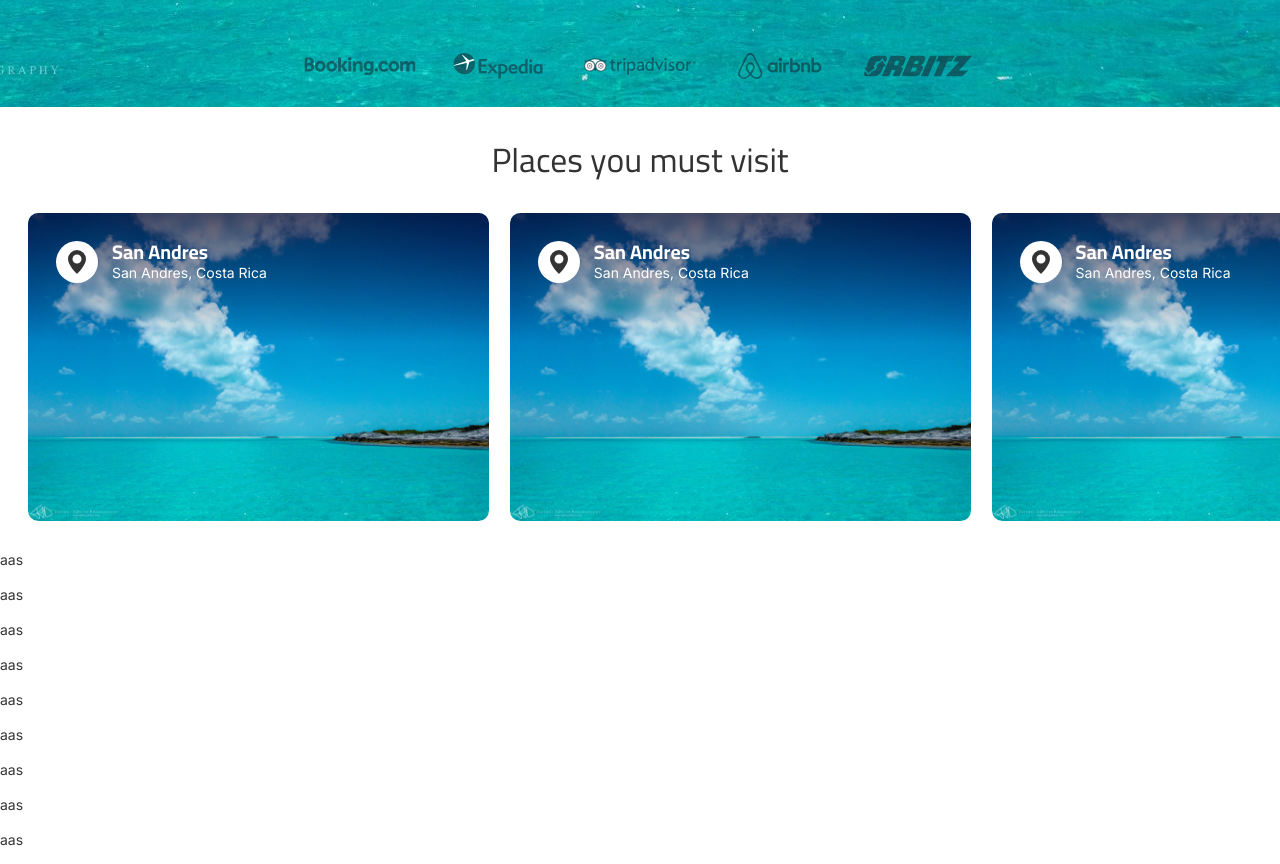
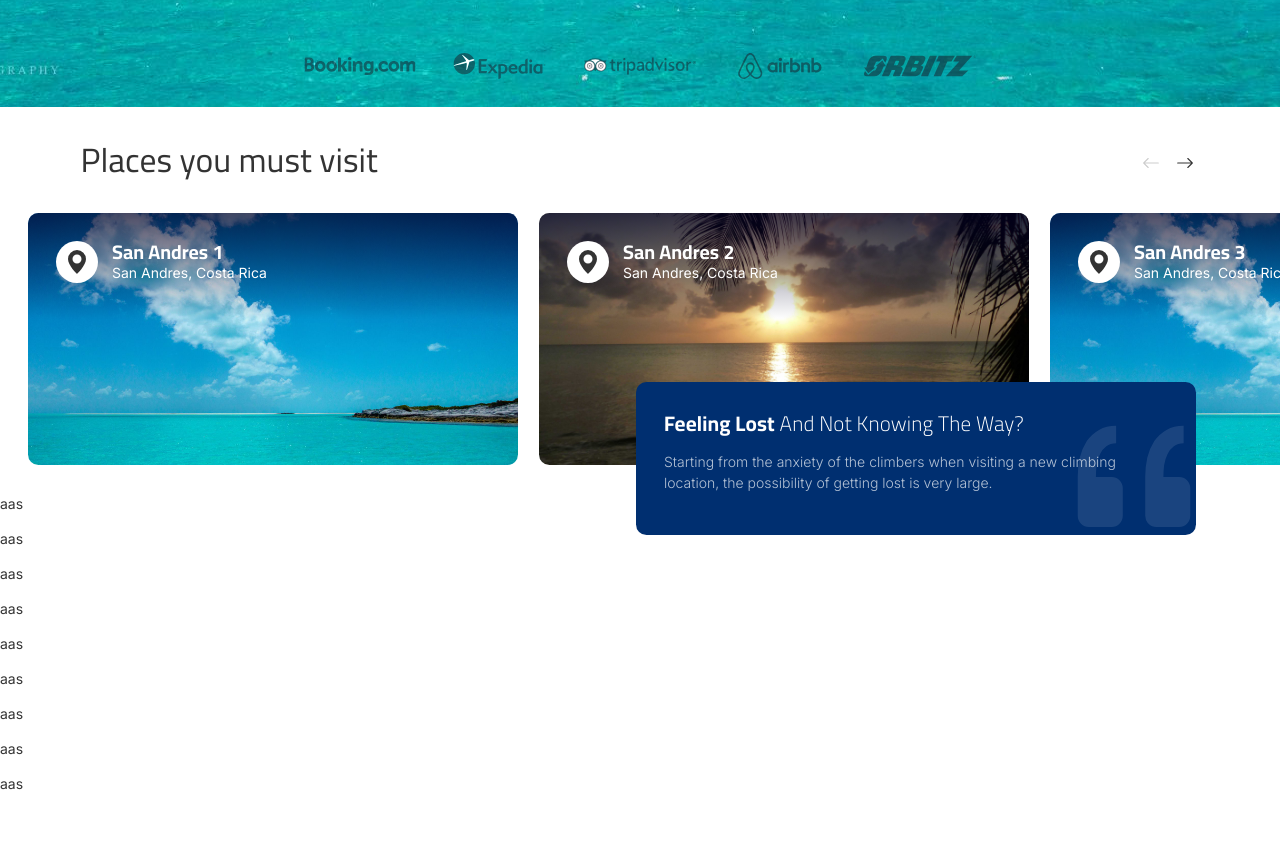
Before and after one commit to johanso/travel, a Next.js app: page / in a window 1280 px wide. Shown: the part 693-1557 px from the top of the page. After the commit the page ends 1501 px from the top, so only its background shows below. Built offline with nearby package versions, Linux system fonts and the light colour scheme.

Commit message:
advances olaces carrousel

```diff
--- a/src/app/components/icons/index.tsx
+++ b/src/app/components/icons/index.tsx
@@ -36,3 +36,25 @@
     </svg>
   )
 }
+
+export const IconQuote: React.FC<IconProps> = ({size = 16, color = 'currentColor'}) => {
+  return (
+    <svg xmlns="http://www.w3.org/2000/svg" width={size} height={size} fill={color} className="bi bi-quote" viewBox="0 0 16 16">
+      <path d="M12 12a1 1 0 0 0 1-1V8.558a1 1 0 0 0-1-1h-1.388q0-.527.062-1.054.093-.558.31-.992t.559-.683q.34-.279.868-.279V3q-.868 0-1.52.372a3.3 3.3 0 0 0-1.085.992 4.9 4.9 0 0 0-.62 1.458A7.7 7.7 0 0 0 9 7.558V11a1 1 0 0 0 1 1zm-6 0a1 1 0 0 0 1-1V8.558a1 1 0 0 0-1-1H4.612q0-.527.062-1.054.094-.558.31-.992.217-.434.559-.683.34-.279.868-.279V3q-.868 0-1.52.372a3.3 3.3 0 0 0-1.085.992 4.9 4.9 0 0 0-.62 1.458A7.7 7.7 0 0 0 3 7.558V11a1 1 0 0 0 1 1z"/>
+    </svg>
+  )
+}
+export const IconArrowRight: React.FC<IconProps> = ({size = 16, color = 'currentColor'}) => {
+  return (
+    <svg xmlns="http://www.w3.org/2000/svg" width={size} height={size} fill={color} className="bi bi-arrow-right" viewBox="0 0 16 16">
+      <path fillRule="evenodd" d="M1 8a.5.5 0 0 1 .5-.5h11.793l-3.147-3.146a.5.5 0 0 1 .708-.708l4 4a.5.5 0 0 1 0 .708l-4 4a.5.5 0 0 1-.708-.708L13.293 8.5H1.5A.5.5 0 0 1 1 8"/>
+    </svg>
+  )
+}
+export const IconArrowLeft: React.FC<IconProps> = ({size = 16, color = 'currentColor'}) => {
+  return (
+    <svg xmlns="http://www.w3.org/2000/svg" width={size} height={size} fill={color} className="bi bi-arrow-left" viewBox="0 0 16 16">
+      <path fillRule="evenodd" d="M15 8a.5.5 0 0 0-.5-.5H2.707l3.147-3.146a.5.5 0 1 0-.708-.708l-4 4a.5.5 0 0 0 0 .708l4 4a.5.5 0 0 0 .708-.708L2.707 8.5H14.5A.5.5 0 0 0 15 8"/>
+    </svg>
+  )
+}
--- a/src/app/components/navbar/navbar.module.scss
+++ b/src/app/components/navbar/navbar.module.scss
@@ -3,6 +3,7 @@
   position: fixed;
   z-index: 2;
   width: 100%;
+  border-bottom: 1px solid hsla(0, 0%, 100%, 0.1);
   transition: all .2s linear;
   &__container {
     display: flex;
--- a/src/app/components/places-home/components/place-card/index.tsx
+++ b/src/app/components/places-home/components/place-card/index.tsx
@@ -10,7 +10,7 @@
 
 const PlaceCard: React.FC<PlaceCardProps> = ({image, title, description}) => {
   return (
-    <article style={{backgroundImage: `url(${image})`}} className={styles.placecard}>
+    <article data-type='carrusel-place' style={{backgroundImage: `url(${image})`}} className={styles.placecard}>
       <div className={styles.placecard__icon}>
         <IconLocation color='var(--text-color)' size={24} />
       </div>
--- a/src/app/components/places-home/components/place-card/places-card.module.scss
+++ b/src/app/components/places-home/components/place-card/places-card.module.scss
@@ -1,6 +1,6 @@
 .placecard {
   position: relative;
-  height: 22rem;
+  height: 18rem;
   background-position: center;
   background-size: cover;
   padding: 2rem;
@@ -12,10 +12,11 @@
     width: 60vw;
   }
   @media (min-width: 992px) {
-    width: 40vw;
+    width: 28rem;
+    scroll-snap-align: start;
   }
   @media (min-width: 1200px) {
-    width: 36vw;
+    width: 35rem;
   }
   &::before {
     content: '';
--- /dev/null
+++ b/src/app/components/places-home/components/place-info/index.tsx
@@ -0,0 +1,20 @@
+import { IconQuote } from '@/app/components/icons'
+import styles from './place-info.module.scss'
+
+const PlaceInfo = () => {
+  return (
+    <div className={styles.placeinfo}>
+      <h2 className={styles.placeinfo__title}>
+        <strong>Feeling Lost</strong> And Not Knowing The Way?
+      </h2>
+      <p className={styles.placeinfo__description}>
+        Starting from the anxiety of the climbers when visiting a new climbing location, the possibility of getting lost is very large.
+      </p>
+      <p className={styles.placeinfo__icon}>
+        <IconQuote size={180} color="var(--text-color-inverse)" />
+      </p>
+    </div>
+  )
+}
+
+export default PlaceInfo
--- /dev/null
+++ b/src/app/components/places-home/components/place-info/place-info.module.scss
@@ -0,0 +1,37 @@
+.placeinfo {
+  position: relative;
+  background-color: var(--primary-color);
+  padding: 2rem;
+  margin: 2rem 1rem;
+  border-radius: 0.75rem;
+  @media (min-width: 992px) {
+    width: 40rem;
+    right: 5rem;
+    position: absolute;
+    bottom: -7rem;
+  }
+  &__title {
+    color: var(--text-color-inverse);
+    font-weight: 300;
+    line-height: 1.3;
+    margin-bottom: 1rem;
+    letter-spacing: 0.01rem;
+    strong {
+      font-weight: 700;
+    }
+  }
+  &__description {
+    color: var(--text-color-inverse);
+    font-weight: 300;
+    opacity: .7;
+  }
+  &__icon {
+    position: absolute;
+    bottom: -3rem;
+    right: -2rem;
+    margin: 0;
+    svg {
+      opacity: .10;
+    }
+  }
+}
--- a/src/app/components/places-home/index.tsx
+++ b/src/app/components/places-home/index.tsx
@@ -1,29 +1,102 @@
 "use client"
+import { useRef, useState, useEffect } from 'react'
+import { IconArrowLeft, IconArrowRight } from '../icons'
 import PlaceCard from './components/place-card'
+import PlaceInfo from './components/place-info'
 import styles from './places-home.module.scss'
 
 const PlacesCard = () => {
+  const [configCarrousel, setConfigCarrousel] = useState({
+    right: false,
+    left: false
+  })
+  const containerCarrousel = useRef<HTMLDivElement>(null)
+
+  useEffect(() => {
+    const { current: carrousel } = containerCarrousel
+
+    if(carrousel !== null && carrousel.scrollWidth > carrousel.offsetWidth) {
+      setConfigCarrousel({
+        ...configCarrousel,
+        right: true,
+        left: false,
+      })
+    }
+  }, [])
+
+
+  const onHandleRightOrLeftScroll = (action: 'left' | 'right') => {
+    const { current: carrousel } = containerCarrousel
+
+    if (carrousel) {
+      const elements = Array.from(carrousel.querySelectorAll('[data-type="carrusel-place"]'));
+
+      if (elements.length >= 2) {
+        const [firstElement, secondElement] = elements;
+
+        const nextWidth = secondElement.getBoundingClientRect().left - firstElement.getBoundingClientRect().left;
+
+        if (action === 'right') carrousel.scrollLeft += nextWidth;
+        if (action === 'left') carrousel.scrollLeft -= nextWidth;
+      }
+    }
+  }
+
+  const handleScroll = () => {
+    const { current: carrousel } = containerCarrousel
+
+    if (carrousel) {
+      const right = carrousel.scrollLeft < carrousel.scrollWidth - carrousel.offsetWidth
+      const left = carrousel.scrollLeft > 0;
+      setConfigCarrousel({
+        ...configCarrousel,
+        right,
+        left
+      })
+    }
+  }
+
   return (
     <section className={styles.placescard}>
-      <div className='container'>
+      <div className={`${styles.placescard__header} container`}>
         <h2 className="section-title">Places you must visit</h2>
+        <div className='placescard-buttons'>
+          <button className='button' onClick={() => onHandleRightOrLeftScroll('left')} aria-hidden="true">
+            <IconArrowLeft color={configCarrousel.left ? 'var(--text-color)' : 'var(--text-disabled)'} size={18} />
+          </button>
+          <button className='button' onClick={() => onHandleRightOrLeftScroll('right')} aria-hidden="true">
+            <IconArrowRight color={configCarrousel.right ? 'var(--text-color)' : 'var(--text-disabled)'} size={18} />
+          </button>
+        </div>
       </div>
-      <div className={styles.placescard__container}>
+      <div
+        id='carrousel-places'
+        className={styles.placescard__container}
+        onScroll={handleScroll}
+        ref={containerCarrousel}>
         <PlaceCard
           image="/hero-1.jpg"
-          title="San Andres"
+          title="San Andres 1"
+          description="San Andres, Costa Rica"
+        />
+        <PlaceCard
+          image="/hero-2.jpg"
+          title="San Andres 2"
           description="San Andres, Costa Rica"
         />
         <PlaceCard
           image="/hero-1.jpg"
-          title="San Andres"
+          title="San Andres 3"
           description="San Andres, Costa Rica"
         />
         <PlaceCard
-          image="/hero-1.jpg"
-          title="San Andres"
+          image="/hero-2.jpg"
+          title="San Andres 4"
           description="San Andres, Costa Rica"
         />
+      </div>
+      <div className='container'>
+        <PlaceInfo />
       </div>
     </section>
   )
--- a/src/app/components/places-home/places-home.module.scss
+++ b/src/app/components/places-home/places-home.module.scss
@@ -13,8 +13,34 @@
     padding-inline-end: 2rem;
     -ms-overflow-style: none;  /* IE and Edge */
     scrollbar-width: none;  /* Firefox */
+    scroll-behavior: smooth;
+    transition: scroll-left 1s ease;
     &::-webkit-scrollbar {
       display: none;
     }
+    @media (min-width: 992px) {
+      scroll-padding-inline-start: 2rem;
+    }
+  }
+
+  &__header {
+    display: flex;
+    align-items: baseline;
+    justify-content: space-between;
+    position: relative;
+    [class^="placescard-buttons"] {
+      display: flex;
+      align-items: center;
+      gap: .25rem;
+      [class*="button"] {
+        border: none;
+        background: transparent;
+        line-height: 0;
+        cursor: pointer;
+        &:focus, &:active {
+          outline: none;
+        }
+      }
+    }
   }
 }
--- a/src/styles/globals.css
+++ b/src/styles/globals.css
@@ -19,6 +19,7 @@
 
   --text-color-inverse: hsla(0, 0%, 100%, 1);
   --text-muted: hsla(0, 0%, 0%, 0.6);
+  --text-disabled: hsla(0, 0%, 0%, 0.2);
   --border-color: hsla(0, 0%, 0%, 0.05);
   --shadow: 0 1px 3px 0 rgba(0, 0, 0, 0.1), 0 1px 2px 0 rgba(0, 0, 0, 0.06);
   --shadow-large: 0 10px 15px -3px rgba(0, 0, 0, 0.1), 0 4px 6px -2px rgba(0, 0, 0, 0.05);
```
Also changed, not shown: public/hero-2.jpg (added), public/logo.svg.
